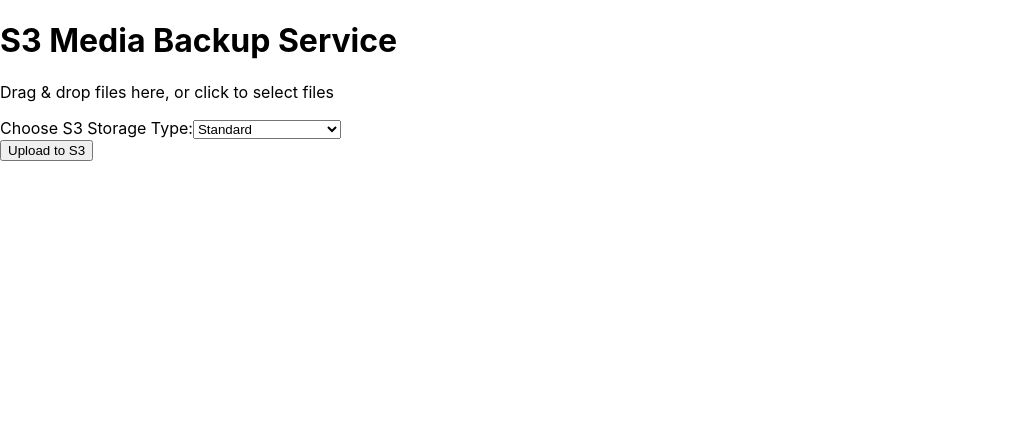
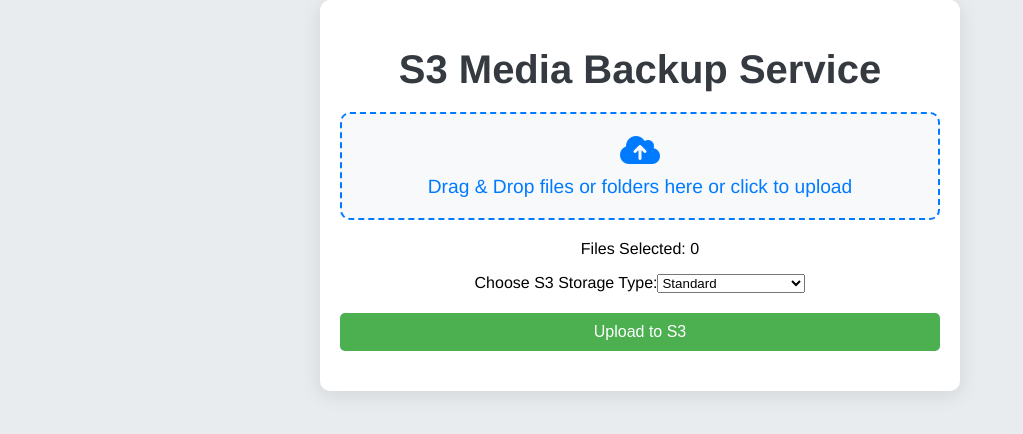
Before and after one commit to HealthyTechGuy/s3-media-backup-service, a React (Create React App) app in the folder frontend/: page / in a window 1280 px wide. Shown: the top 434 px of the page, without its empty margins (0-1023 px from the left). Built offline with nearby package versions, Linux system fonts and the light colour scheme.

Commit message:
feat: updates frontend to improve ui

```diff
--- a/frontend/src/App.css
+++ b/frontend/src/App.css
@@ -1,38 +1,86 @@
+/* App.css */
+body {
+  background-color: #e9ecef;
+  margin: 0;
+  font-family: 'Helvetica Neue', Arial, sans-serif;
+}
+
 .App {
+  max-width: 600px;
+  margin: 0 auto;
+  padding: 20px;
+  background-color: #ffffff;
+  border-radius: 10px;
+  box-shadow: 0 4px 20px rgba(0, 0, 0, 0.1);
   text-align: center;
 }
 
-.App-logo {
-  height: 40vmin;
-  pointer-events: none;
+h1 {
+  color: #343a40;
+  margin-bottom: 20px;
+  font-size: 2.5rem;
 }
 
-@media (prefers-reduced-motion: no-preference) {
-  .App-logo {
-    animation: App-logo-spin infinite 20s linear;
+button {
+  width: 100%;
+  padding: 12px;
+  background-color: #007bff;
+  color: white;
+  border: none;
+  border-radius: 5px;
+  cursor: pointer;
+  font-size: 16px;
+  transition: background-color 0.3s ease;
+}
+
+button:hover {
+  background-color: #0056b3;
+}
+
+.upload-status {
+  margin-top: 20px;
+  color: #495057;
+}
+
+.progress-container {
+  background-color: #dfe3e6;
+  border-radius: 5px;
+  overflow: hidden;
+  height: 20px;
+  margin-top: 10px;
+}
+
+.progress-bar {
+  height: 100%;
+  background-color: #28a745;
+  transition: width 0.5s ease;
+}
+
+.upload-button {
+  margin-top: 20px; /* Adjust this value to increase or decrease the space */
+  padding: 10px 20px; /* Optional: Add some padding for a better look */
+  background-color: #4CAF50; /* Green background */
+  color: white; /* White text */
+  border: none; /* Remove border */
+  border-radius: 5px; /* Rounded corners */
+  cursor: pointer; /* Pointer cursor on hover */
+  font-size: 16px; /* Increase font size */
+}
+
+.upload-button:hover {
+  background-color: #45a049; /* Darker green on hover */
+}
+
+@media (max-width: 600px) {
+  .App {
+      padding: 15px;
+  }
+
+  h1 {
+      font-size: 2rem;
+  }
+
+  button {
+      font-size: 14px;
   }
 }
-
-.App-header {
-  background-color: #282c34;
-  min-height: 100vh;
-  display: flex;
-  flex-direction: column;
-  align-items: center;
-  justify-content: center;
-  font-size: calc(10px + 2vmin);
-  color: white;
-}
-
-.App-link {
-  color: #61dafb;
-}
-
-@keyframes App-logo-spin {
-  from {
-    transform: rotate(0deg);
-  }
-  to {
-    transform: rotate(360deg);
-  }
-}
--- a/frontend/src/App.js
+++ b/frontend/src/App.js
@@ -1,22 +1,30 @@
+// App.js
 import React, { useState } from 'react';
 import axios from 'axios';
-import FileUpload from './components/FileUpload';
+import DropZone from './components/DropZone'; // Import the DropZone component
 import StorageTypeSelector from './components/StorageTypeSelector';
 import UploadStatus from './components/UploadStatus';
+import './App.css';
 
 function App() {
-    const [files, setFiles] = useState([]);
+    const [files, setFiles] = useState([]); // Initialize files as an array
     const [storageType, setStorageType] = useState('Standard');
     const [uploadProgress, setUploadProgress] = useState(0);
     const [uploadStatus, setUploadStatus] = useState('');
 
     const handleFilesSelected = (selectedFiles) => {
-        setFiles(selectedFiles);
-        console.log("Files selected:", selectedFiles);
+        // Check if selectedFiles is an array and set it
+        if (Array.isArray(selectedFiles)) {
+            setFiles(selectedFiles);
+            console.log("Files selected:", selectedFiles);
+        } else {
+            console.error("Expected an array of files but received:", selectedFiles);
+        }
     };
 
     const handleUpload = () => {
-        if (files.length === 0) {
+        // Check if files is a valid array
+        if (!Array.isArray(files) || files.length === 0) {
             setUploadStatus('No files selected for upload.');
             console.error('No files selected.');
             return;
@@ -27,20 +35,24 @@
 
         const formData = new FormData();
         files.forEach((file, index) => {
-            formData.append('files', file);
-            console.log(`Appending file[${index}]: ${file.name}, size: ${file.size} bytes`);
+            if (file instanceof File) {
+                formData.append('files', file);
+                console.log(`Appending file[${index}]: ${file.name}, size: ${file.size} bytes`);
+            } else {
+                console.error(`Item at index ${index} is not a valid file:`, file);
+            }
         });
         formData.append('storageType', storageType);
         console.log('Storage type added to form data:', storageType);
 
         axios.post('http://localhost:4000/upload', formData, {
             headers: {
-                'Content-Type': 'multipart/form-data', // Setting content type for file upload
+                'Content-Type': 'multipart/form-data',
             },
-            withCredentials: true, // If you need to send cookies or other credentials (adjust if necessary)
+            withCredentials: true,
             onUploadProgress: (progressEvent) => {
                 const percentCompleted = Math.round((progressEvent.loaded * 100) / progressEvent.total);
-                setUploadProgress(percentCompleted); // Update upload progress
+                setUploadProgress(percentCompleted);
                 console.log(`Upload progress: ${percentCompleted}%`);
             }
         })
@@ -63,9 +75,10 @@
     return (
         <div className="App">
             <h1>S3 Media Backup Service</h1>
-            <FileUpload onFilesSelected={handleFilesSelected} />
+            <DropZone onFilesSelected={handleFilesSelected} /> {/* Use DropZone instead of FileUpload */}
+            <p>Files Selected: {files.length}</p> {/* Counter for selected files */}
             <StorageTypeSelector selectedStorage={storageType} onStorageChange={setStorageType} />
-            <button onClick={handleUpload}>Upload to S3</button>
+            <button className="upload-button" onClick={handleUpload}>Upload to S3</button>
             <UploadStatus progress={uploadProgress} status={uploadStatus} />
         </div>
     );
--- /dev/null
+++ b/frontend/src/components/DropZone.css
@@ -0,0 +1,27 @@
+/* DropZone.css */
+.dropzone {
+    border: 2px dashed #007bff;
+    border-radius: 10px;
+    padding: 20px;
+    background-color: #f8f9fa;
+    color: #007bff;
+    text-align: center;
+    transition: border-color 0.3s ease, background-color 0.3s ease;
+    cursor: pointer;
+    margin: 20px 0;
+}
+
+.dropzone:hover {
+    background-color: #e9f7ff;
+    border-color: #0056b3;
+}
+
+.dropzone i {
+    font-size: 2rem;
+    margin-bottom: 10px;
+}
+
+.dropzone p {
+    margin: 0;
+    font-size: 1.2rem;
+}
--- /dev/null
+++ b/frontend/src/components/DropZone.js
@@ -0,0 +1,75 @@
+// components/DropZone.js
+import React, { useCallback, useRef } from 'react';
+import './DropZone.css';
+
+const DropZone = ({ onFilesSelected }) => {
+    const fileInputRef = useRef(null);
+    const folderInputRef = useRef(null);
+
+    const handleDrop = useCallback((event) => {
+        event.preventDefault();
+        event.stopPropagation();
+
+        const files = event.dataTransfer.files;
+        if (files.length) {
+            onFilesSelected(Array.from(files)); // Convert FileList to Array
+        }
+    }, [onFilesSelected]);
+
+    const handleDragOver = (event) => {
+        event.preventDefault();
+        event.stopPropagation();
+    };
+
+    const handleClick = (inputType) => {
+        if (inputType === 'file') {
+            fileInputRef.current.click(); // Trigger click on the hidden input
+        } else {
+            folderInputRef.current.click(); // Trigger click on the folder input
+        }
+    };
+
+    const handleFileChange = (event) => {
+        const files = event.target.files;
+        if (files.length) {
+            onFilesSelected(Array.from(files)); // Convert FileList to Array
+        }
+    };
+
+    const handleFolderChange = (event) => {
+        const files = event.target.files;
+        if (files.length) {
+            onFilesSelected(Array.from(files)); // Convert FileList to Array
+        }
+    };
+
+    return (
+        <div
+            className="dropzone"
+            onDrop={handleDrop}
+            onDragOver={handleDragOver}
+            onClick={() => handleClick('file')} // Open file explorer on click
+        >
+            <i className="fas fa-cloud-upload-alt"></i>
+            <p>Drag & Drop files or folders here or click to upload</p>
+            <input
+                type="file"
+                multiple
+                ref={fileInputRef}
+                onChange={handleFileChange}
+                style={{ display: 'none' }} // Hide the input
+            />
+            <input
+                type="file"
+                multiple
+                ref={folderInputRef}
+                onChange={handleFolderChange}
+                style={{ display: 'none' }} // Hide the input
+                webkitdirectory="true" // Allow directory selection
+                directory="true" // Firefox support
+            />
+        </div>
+    );
+};
+
+export default DropZone;
--- a/frontend/src/components/UploadStatus.js
+++ b/frontend/src/components/UploadStatus.js
@@ -1,12 +1,20 @@
+// UploadStatus.js
 import React from 'react';
 
-const UploadStatus = ({ progress, status }) => {
+function UploadStatus({ progress, status }) {
     return (
         <div className="upload-status">
-            {status ? <p>{status}</p> : null}
-            {progress > 0 && <p>Uploading... {progress}%</p>}
+            {status && <p>{status}</p>}
+            {progress > 0 && (
+                <div className="progress-container">
+                    <div
+                        className="progress-bar"
+                        style={{ width: `${progress}%` }}
+                    />
+                </div>
+            )}
         </div>
     );
-};
+}
 
 export default UploadStatus;
--- a/frontend/src/index.js
+++ b/frontend/src/index.js
@@ -3,6 +3,7 @@
 import './index.css';
 import App from './App';
 import reportWebVitals from './reportWebVitals';
+import '@fortawesome/fontawesome-free/css/all.min.css';
 
 const root = ReactDOM.createRoot(document.getElementById('root'));
 root.render(
--- /dev/null
+++ b/package.json
@@ -0,0 +1,5 @@
+{
+  "dependencies": {
+    "@fortawesome/fontawesome-free": "^6.6.0"
+  }
+}
```
Also changed, not shown: 2 other files (tests, documents, lock files or other folders).
